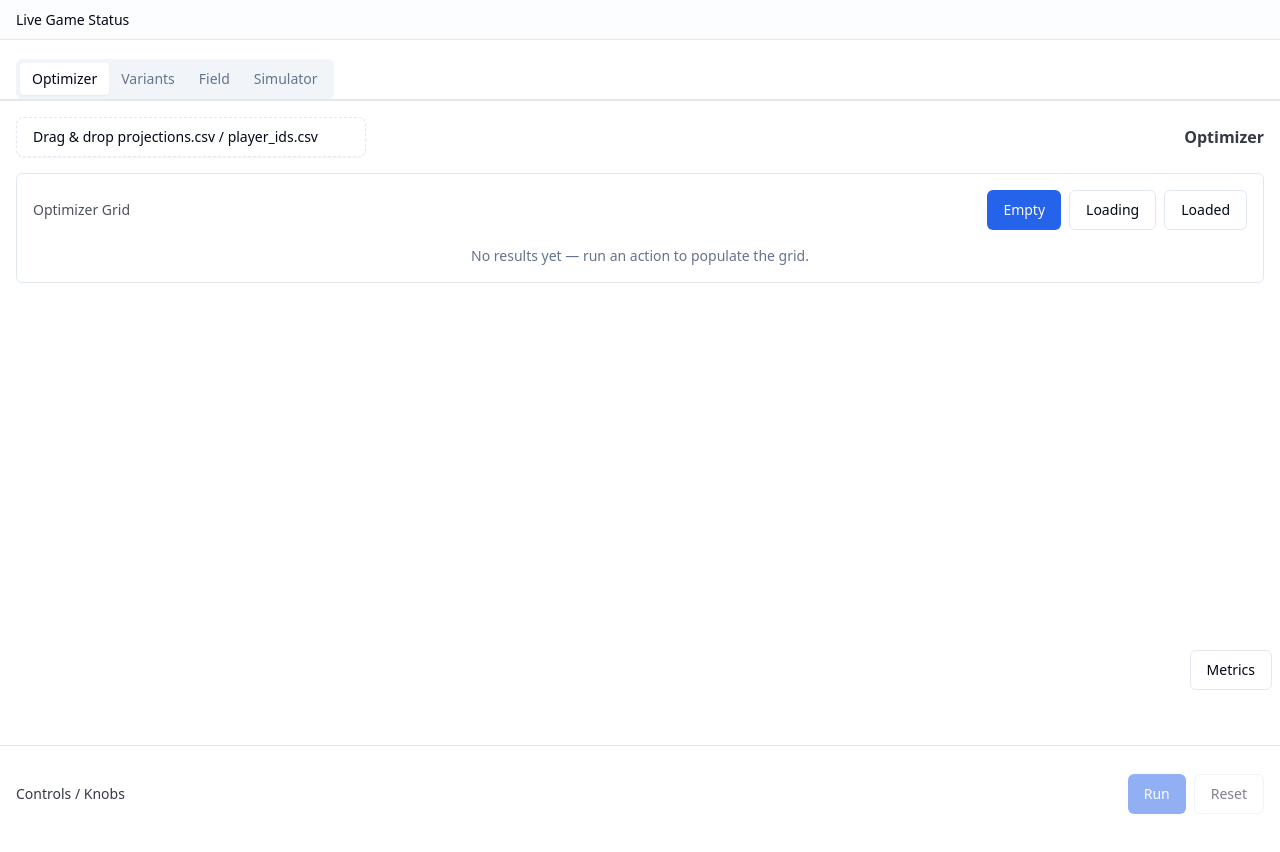
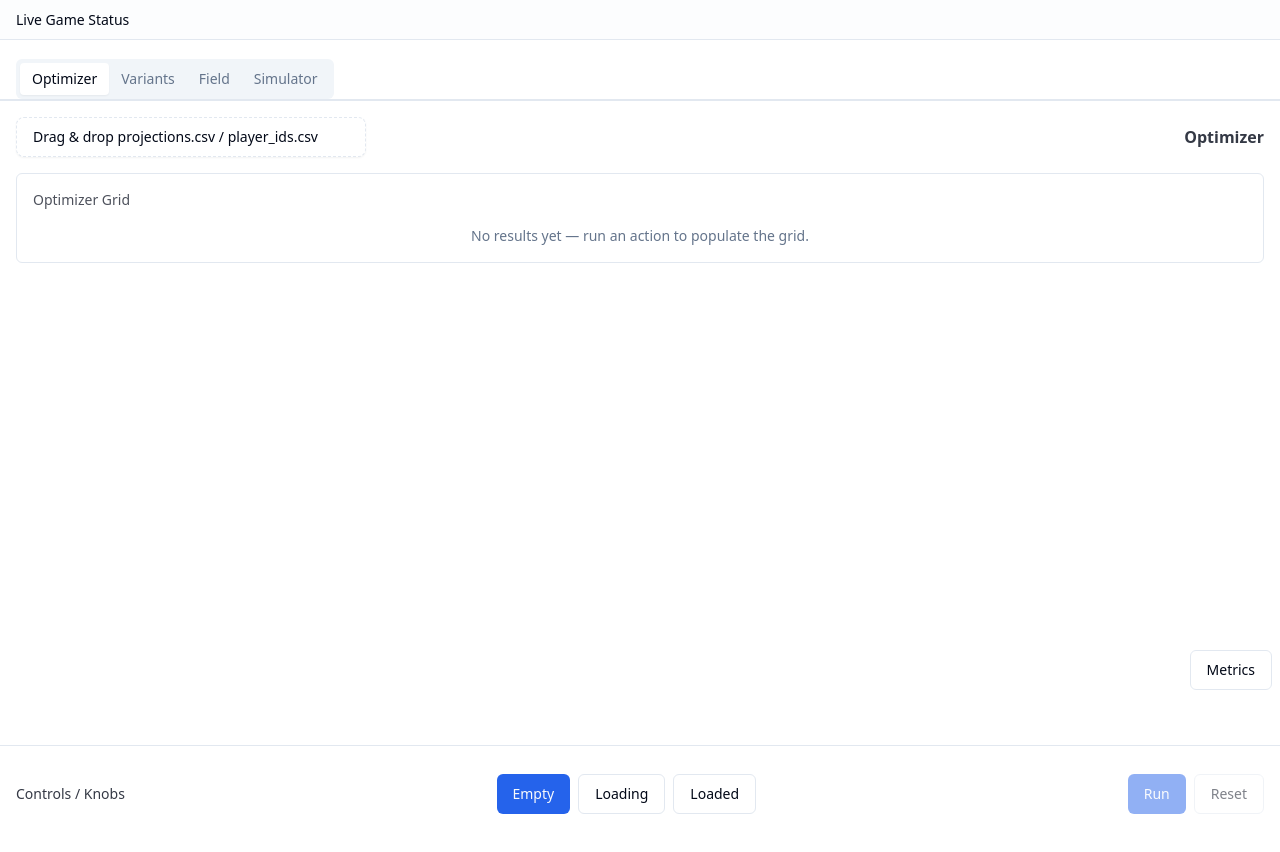
Before and after one commit to dschrengost/nba-dfs, a Next.js app: page /optimizer in a window 1280 px wide. Shown: the top 852 px of the page. Built offline with nearby package versions, Linux system fonts and the light colour scheme.

Commit message:
PRP-UX-STATES-02: Skip link fix + dev-only grid toggles in ControlsBar

```diff
--- a/app/(studio)/field/page.tsx
+++ b/app/(studio)/field/page.tsx
@@ -1,10 +1,21 @@
+"use client";
+
+import { useState } from "react";
 import PageContainer from "../../../components/ui/PageContainer";
-import LineupGridPlaceholder from "../../../components/ui/LineupGridPlaceholder";
+import LineupGridPlaceholder, { type GridMode } from "../../../components/ui/LineupGridPlaceholder";
+import { SKELETON_MS } from "../../../lib/ui/constants";
+import { prefersReducedMotion } from "../../../lib/ui/a11y";
 
 export default function FieldPage() {
+  const [mode, setMode] = useState<GridMode>("empty");
+  const reduced = prefersReducedMotion();
+  function onGridModeChange(m: GridMode) {
+    setMode(m);
+    if (m === "loading") setTimeout(() => setMode("loaded"), reduced ? 150 : SKELETON_MS);
+  }
   return (
-    <PageContainer title="Field">
-      <LineupGridPlaceholder label="Field Grid" />
+    <PageContainer title="Field" gridMode={mode} onGridModeChange={onGridModeChange}>
+      <LineupGridPlaceholder label="Field Grid" mode={mode} />
     </PageContainer>
   );
 }
--- a/app/(studio)/optimizer/page.tsx
+++ b/app/(studio)/optimizer/page.tsx
@@ -1,10 +1,23 @@
+"use client";
+
+import { useState } from "react";
 import PageContainer from "../../../components/ui/PageContainer";
-import LineupGridPlaceholder from "../../../components/ui/LineupGridPlaceholder";
+import LineupGridPlaceholder, { type GridMode } from "../../../components/ui/LineupGridPlaceholder";
+import { SKELETON_MS } from "../../../lib/ui/constants";
+import { prefersReducedMotion } from "../../../lib/ui/a11y";
 
 export default function OptimizerPage() {
+  const [mode, setMode] = useState<GridMode>("empty");
+  const reduced = prefersReducedMotion();
+  function onGridModeChange(m: GridMode) {
+    setMode(m);
+    if (m === "loading") {
+      setTimeout(() => setMode("loaded"), reduced ? 150 : SKELETON_MS);
+    }
+  }
   return (
-    <PageContainer title="Optimizer">
-      <LineupGridPlaceholder label="Optimizer Grid" />
+    <PageContainer title="Optimizer" gridMode={mode} onGridModeChange={onGridModeChange}>
+      <LineupGridPlaceholder label="Optimizer Grid" mode={mode} />
     </PageContainer>
   );
 }
--- a/app/(studio)/simulator/page.tsx
+++ b/app/(studio)/simulator/page.tsx
@@ -1,10 +1,21 @@
+"use client";
+
+import { useState } from "react";
 import PageContainer from "../../../components/ui/PageContainer";
-import LineupGridPlaceholder from "../../../components/ui/LineupGridPlaceholder";
+import LineupGridPlaceholder, { type GridMode } from "../../../components/ui/LineupGridPlaceholder";
+import { SKELETON_MS } from "../../../lib/ui/constants";
+import { prefersReducedMotion } from "../../../lib/ui/a11y";
 
 export default function SimulatorPage() {
+  const [mode, setMode] = useState<GridMode>("empty");
+  const reduced = prefersReducedMotion();
+  function onGridModeChange(m: GridMode) {
+    setMode(m);
+    if (m === "loading") setTimeout(() => setMode("loaded"), reduced ? 150 : SKELETON_MS);
+  }
   return (
-    <PageContainer title="Simulator">
-      <LineupGridPlaceholder label="Simulator Grid" />
+    <PageContainer title="Simulator" gridMode={mode} onGridModeChange={onGridModeChange}>
+      <LineupGridPlaceholder label="Simulator Grid" mode={mode} />
       <div className="mt-4 text-sm opacity-70">Export to DK Entries button will live here.</div>
     </PageContainer>
   );
--- a/app/(studio)/variants/page.tsx
+++ b/app/(studio)/variants/page.tsx
@@ -1,10 +1,21 @@
+"use client";
+
+import { useState } from "react";
 import PageContainer from "../../../components/ui/PageContainer";
-import LineupGridPlaceholder from "../../../components/ui/LineupGridPlaceholder";
+import LineupGridPlaceholder, { type GridMode } from "../../../components/ui/LineupGridPlaceholder";
+import { SKELETON_MS } from "../../../lib/ui/constants";
+import { prefersReducedMotion } from "../../../lib/ui/a11y";
 
 export default function VariantsPage() {
+  const [mode, setMode] = useState<GridMode>("empty");
+  const reduced = prefersReducedMotion();
+  function onGridModeChange(m: GridMode) {
+    setMode(m);
+    if (m === "loading") setTimeout(() => setMode("loaded"), reduced ? 150 : SKELETON_MS);
+  }
   return (
-    <PageContainer title="Variants">
-      <LineupGridPlaceholder label="Variants Grid" />
+    <PageContainer title="Variants" gridMode={mode} onGridModeChange={onGridModeChange}>
+      <LineupGridPlaceholder label="Variants Grid" mode={mode} />
     </PageContainer>
   );
 }
--- a/components/ui/ControlsBar.tsx
+++ b/components/ui/ControlsBar.tsx
@@ -1,11 +1,43 @@
 "use client";
 
 import { Button } from "./button";
+import type { GridMode } from "./LineupGridPlaceholder";
 
-export default function ControlsBar() {
+export default function ControlsBar({
+  gridMode,
+  onGridModeChange,
+}: {
+  gridMode?: GridMode;
+  onGridModeChange?: (m: GridMode) => void;
+}) {
+  const showDev = process.env.NODE_ENV !== "production" && onGridModeChange;
   return (
     <div className="h-[96px] w-full border-t border-border px-4 flex items-center justify-between bg-background">
       <div className="text-sm font-medium opacity-80">Controls / Knobs</div>
+      {showDev ? (
+        <div className="flex items-center gap-2" aria-label="Dev grid state toggles">
+          <Button
+            variant={gridMode === "empty" ? "default" : "outline"}
+            onClick={() => onGridModeChange?.("empty")}
+          >
+            Empty
+          </Button>
+          <Button
+            variant={gridMode === "loading" ? "default" : "outline"}
+            onClick={() => onGridModeChange?.("loading")}
+          >
+            Loading
+          </Button>
+          <Button
+            variant={gridMode === "loaded" ? "default" : "outline"}
+            onClick={() => onGridModeChange?.("loaded")}
+          >
+            Loaded
+          </Button>
+        </div>
+      ) : (
+        <div />
+      )}
       <div className="flex gap-2">
         <Button disabled>Run</Button>
         <Button variant="outline" disabled>
--- a/components/ui/LineupGridPlaceholder.tsx
+++ b/components/ui/LineupGridPlaceholder.tsx
@@ -1,33 +1,14 @@
 "use client";
 
-import { useState } from "react";
 import { ScrollArea } from "./scroll-area";
-import { Button } from "./button";
 import { Skeleton } from "./skeleton";
-import { SKELETON_MS } from "@/lib/ui/constants";
-import { prefersReducedMotion } from "@/lib/ui/a11y";
 
-type Mode = "empty" | "loading" | "loaded";
+export type GridMode = "empty" | "loading" | "loaded";
 
-export default function LineupGridPlaceholder({ label = "Grid" }: { label?: string }) {
-  const [mode, setMode] = useState<Mode>("empty");
-
-  function triggerLoad() {
-    setMode("loading");
-    const reduced = prefersReducedMotion();
-    setTimeout(() => setMode("loaded"), reduced ? 150 : SKELETON_MS);
-  }
-
+export default function LineupGridPlaceholder({ label = "Grid", mode = "empty" }: { label?: string; mode?: GridMode }) {
   return (
     <div className="w-full h-full rounded-md border border-border bg-card/30 p-4" role="region" aria-label={`${label} area`}>
-      <div className="flex items-center justify-between">
-        <div className="text-sm opacity-70">{label}</div>
-        <div className="flex gap-2" aria-label="Grid state controls">
-          <Button variant={mode === "empty" ? "default" : "outline"} onClick={() => setMode("empty")}>Empty</Button>
-          <Button variant={mode === "loading" ? "default" : "outline"} onClick={triggerLoad}>Loading</Button>
-          <Button variant={mode === "loaded" ? "default" : "outline"} onClick={() => setMode("loaded")}>Loaded</Button>
-        </div>
-      </div>
+      <div className="text-sm opacity-70">{label}</div>
 
       <div className="mt-4 h-[calc(100%-2rem)]">
         {mode === "empty" && (
--- a/components/ui/PageContainer.tsx
+++ b/components/ui/PageContainer.tsx
@@ -2,13 +2,18 @@
 
 import UploadDropzone from "./UploadDropzone";
 import ControlsBar from "./ControlsBar";
+import type { GridMode } from "./LineupGridPlaceholder";
 
 export default function PageContainer({
   title,
   children,
+  gridMode,
+  onGridModeChange,
 }: {
   title: string;
   children: React.ReactNode;
+  gridMode?: GridMode;
+  onGridModeChange?: (m: GridMode) => void;
 }) {
   return (
     <div className="relative flex flex-col h-full">
@@ -22,7 +27,7 @@ export default function PageContainer({
         </div>
       </div>
       <div className="mt-auto">
-        <ControlsBar />
+        <ControlsBar gridMode={gridMode} onGridModeChange={onGridModeChange} />
       </div>
     </div>
   );
--- a/styles/globals.css
+++ b/styles/globals.css
@@ -79,14 +79,14 @@
 .skip-link {
   position: absolute;
   top: -40px;
-  left: 0;
+  left: 0.5rem;
   background: hsl(var(--primary));
   color: hsl(var(--primary-foreground));
   padding: 8px 12px;
   border-radius: 0 0 6px 0;
-  z-index: 50;
+  z-index: 9999;
 }
-.skip-link:focus {
+.skip-link:focus, .skip-link:focus-visible {
   top: 0;
   outline: 2px solid hsl(var(--ring));
 }
```
